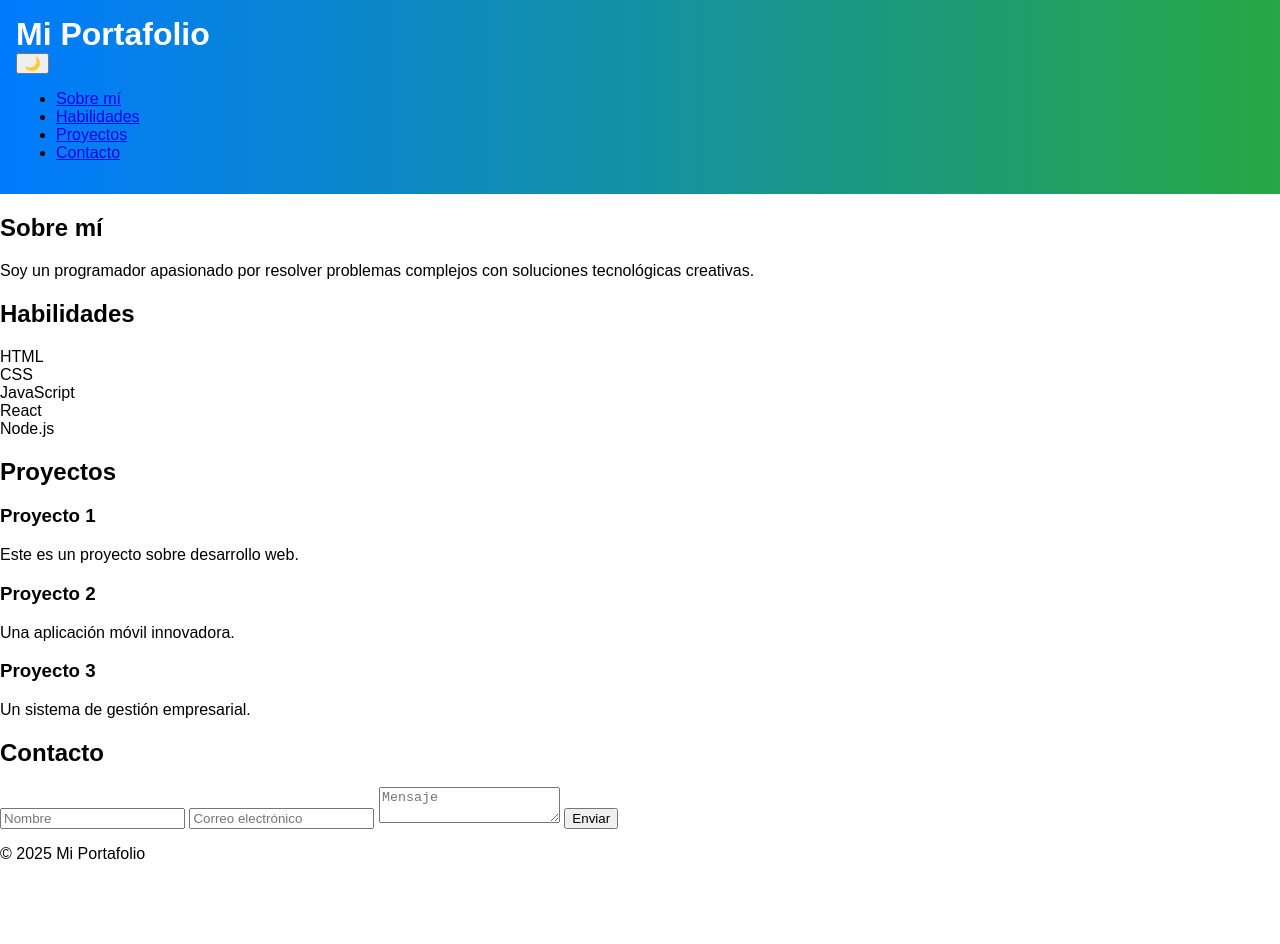
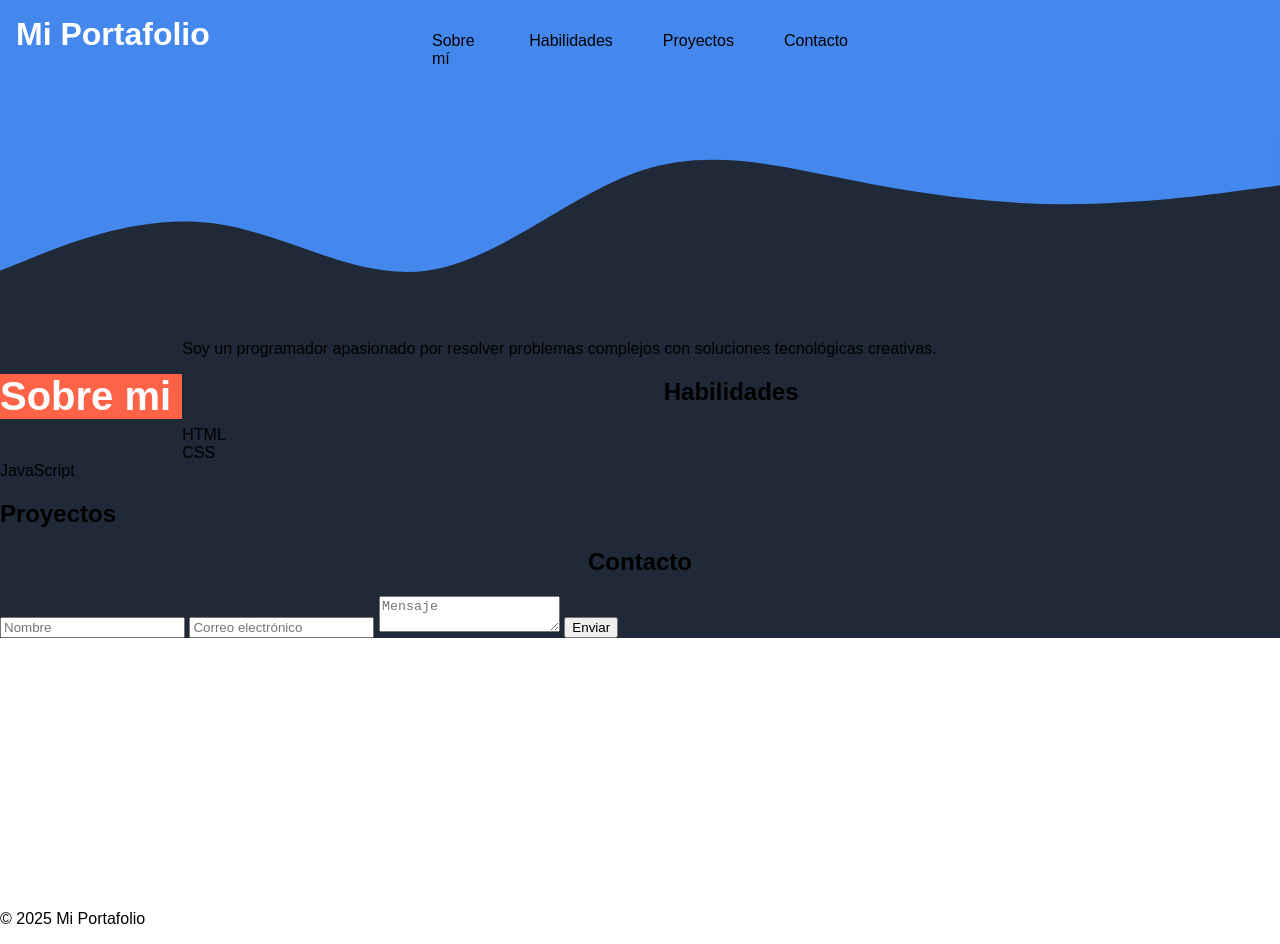
Before and after one commit to disney201610/javascript, a plain HTML site: page portafolio/index.html in a window 1280 px wide. Before the commit the page ends 879 px from the top, so only its background shows below. Drawn offline with Linux system fonts and the light colour scheme; a script that the page names is missing.

Commit message:
Nuevo portafolio

```diff
--- a/portafolio/index.html
+++ b/portafolio/index.html
@@ -1,16 +1,15 @@
 <!DOCTYPE html>
 <html lang="en">
   <head>
-    <meta charset="UTF-8">
-    <meta name="viewport" content="width=device-width, initial-scale=1.0">
+    <meta charset="UTF-8" />
+    <meta name="viewport" content="width=device-width, initial-scale=1.0" />
     <title>Portafolio Interactivo</title>
-    <link rel="stylesheet" href="style.css">
+    <link rel="stylesheet" href="style.css" />
   </head>
   <body>
     <header>
       <div class="container">
         <h1>Mi Portafolio</h1>
-            <button id="theme-toggle">🌙</button>
         <nav>
           <ul>
             <li><a href="#about">Sobre mí</a></li>
@@ -19,38 +18,46 @@
             <li><a href="#contact">Contacto</a></li>
           </ul>
         </nav>
+        <div></div>
       </div>
     </header>
+    <svg xmlns="http://www.w3.org/2000/svg" viewBox="0 0 1440 320"><path fill="#48e" fill-opacity="1" d="M0,192L40,176C80,160,160,128,240,138.7C320,149,400,203,480,192C560,181,640,107,720,80C800,53,880,75,960,90.7C1040,107,1120,117,1200,117.3C1280,117,1360,107,1400,101.3L1440,96L1440,0L1400,0C1360,0,1280,0,1200,0C1120,0,1040,0,960,0C880,0,800,0,720,0C640,0,560,0,480,0C400,0,320,0,240,0C160,0,80,0,40,0L0,0Z"></path></svg>
     <main>
       <section id="about" class="section">
-            <h2>Sobre mí</h2>
-            <p>Soy un programador apasionado por resolver problemas complejos con soluciones tecnológicas creativas.</p>
+        <div class="contenedor">
+          <h2 class="titulo">Sobre mi<span class titulo2>&#160;</span></h1>
+        </div>
+        <p>
+          Soy un programador apasionado por resolver problemas complejos con
+          soluciones tecnológicas creativas.
+        </p>
       </section>
       <section id="skills" class="section">
-            <h2>Habilidades</h2>
+        <h2 class="titulos">Habilidades</h2>
         <div class="skills-container">
           <div class="skill">HTML</div>
           <div class="skill">CSS</div>
           <div class="skill">JavaScript</div>
-                <div class="skill">React</div>
-                <div class="skill">Node.js</div>
         </div>
       </section>
       <section id="projects" class="section">
         <h2>Proyectos</h2>
-            <div id="projects-container" class="projects-container">
-                <!-- Los proyectos se generarán dinámicamente con JavaScript -->
-            </div>
+        <div id="projects-container" class="projects-container"></div>
       </section>
       <section id="contact" class="section">
-            <h2>Contacto</h2>
+        <h2 class="titulos">Contacto</h2>
         <form id="contact-form">
-                <input type="text" placeholder="Nombre" id="name" required>
-                <input type="email" placeholder="Correo electrónico" id="email" required>
+          <input type="text" placeholder="Nombre" id="name" required />
+          <input
+            type="email"
+            placeholder="Correo electrónico"
+            id="email"
+            required
+          />
           <textarea placeholder="Mensaje" id="message" required></textarea>
           <button type="submit">Enviar</button>
         </form>
-            <p id="form-feedback" style="display:none;"></p>
+        <p id="form-feedback" style="display: none"></p>
       </section>
     </main>
     <footer>
--- a/portafolio/script.js
+++ /dev/null
@@ -1,47 +0,0 @@
-// Cambiar tema oscuro/claro
-const themeToggle = document.getElementById("theme-toggle");
-const body = document.body;
-
-themeToggle.addEventListener("click", () => {
-  body.classList.toggle("light-mode");
-  body.classList.toggle("dark-mode");
-  themeToggle.textContent = body.classList.contains("dark-mode") ? "🌙" : "☀️";
-});
-
-// Generar proyectos dinámicamente
-const projectsContainer = document.getElementById("projects-container");
-const projects = [
-  {
-    title: "Proyecto 1",
-    description: "Este es un proyecto sobre desarrollo web.",
-  },
-  { title: "Proyecto 2", description: "Una aplicación móvil innovadora." },
-  { title: "Proyecto 3", description: "Un sistema de gestión empresarial." },
-];
-
-projects.forEach((project) => {
-  const projectCard = document.createElement("div");
-  projectCard.className = "project-card";
-  projectCard.innerHTML = `
-        <h3>${project.title}</h3>
-        <p>${project.description}</p>
-    `;
-  projectsContainer.appendChild(projectCard);
-});
-
-// Validar y enviar formulario
-const form = document.getElementById("contact-form");
-const feedback = document.getElementById("form-feedback");
-
-form.addEventListener("submit", (event) => {
-  event.preventDefault();
-  const name = document.getElementById("name").value;
-  const email = document.getElementById("email").value;
-  const message = document.getElementById("message").value;
-
-  feedback.style.display = "block";
-  feedback.textContent = `Gracias ${name}, tu mensaje ha sido enviado correctamente.`;
-  feedback.style.color = "green";
-
-  form.reset();
-});
--- a/portafolio/style.css
+++ b/portafolio/style.css
@@ -1,4 +1,3 @@
-/* Reset y estilos básicos */
 body,
 html {
     margin: 0;
@@ -7,22 +6,82 @@ html {
     transition: background-color 0.3s, color 0.3s;
 }
 
-body.light-mode {
-    background-color: #ffffff;
-    color: #000000;
+.container {
+    display: flex;
+    width: 100%;
+    /* flex-direction: row; */
+    justify-content: space-between;
 }
 
-body.dark-mode {
-    background-color: #000000;
-    color: #ffffff;
+.container > *{
+    flex: 1;
 }
 
-/* Estilo del header horizontal */
+.containe nav {
+    justify-content: space-between;
+}
+
+.container nav ul {
+    display: flex;
+    list-style: none;
+    padding: 0;
+    justify-content: center;
+    gap: 50px;
+}
+
+.container nav ul li a{
+    all: unset;
+}
+
+.titulos {
+    text-align: center;
+    animation: pop-in 0.5s ease-in-out;
+}
+
+@keyframes pop-in {
+    0% {
+        transform: scale(0.5);
+        opacity: 0;
+    }
+
+    100% {
+        transform: scale(1);
+        opacity: 1;
+    }
+}
+
+.titulo {
+    position: relative;
+    float: left;
+    background: tomato;
+    color: #fff;
+    font-size: 2.5em;
+}
+
+.titulo2 {
+    position: absolute;
+    right: 0;
+    width: 0;
+    border-left: 1px solid #000;
+    animation: escribir 5s steps(8) infinite alternate;
+}
+
+@keyframes escribir {
+    from {
+        width: 100%
+    }
+
+    to {
+        width: 0
+    }
+}
+
+
 header {
-    background: linear-gradient(90deg, #007BFF, #28A745);
+    background-color: #48e;
     padding: 1rem;
     display: flex;
-    flex-direction: ro  w;
+    flex-direction: row;
     justify-content: space-between;
     align-items: center;
 }
@@ -31,6 +90,12 @@ header h1 {
     margin: 0;
     font-size: 2rem;
     color: #ffffff;
-    flex: 1;
-    /* El título ocupa espacio proporcional */
 }
+
+main{
+    background-color: #1f2937;
+    z-index: -1;
+    position: relative;
+    top: -20vw;
+    padding-top: 15vw;
+}
```
Also changed, not shown: historia cofla/historia cofle 6/style.css (line endings or trailing spaces). Lines whose indentation alone changed are shown as unchanged.
